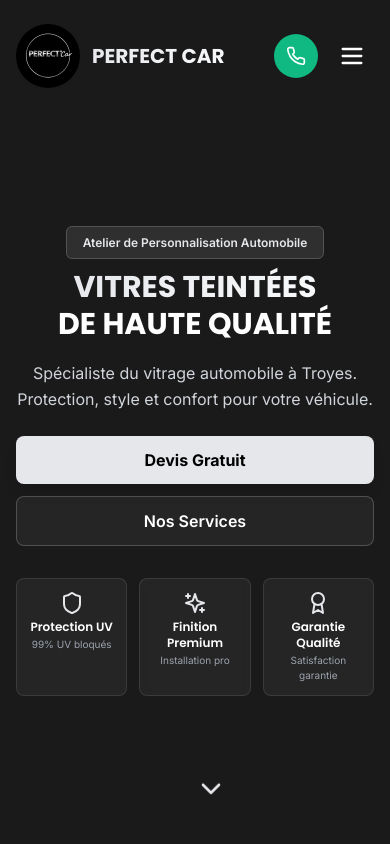
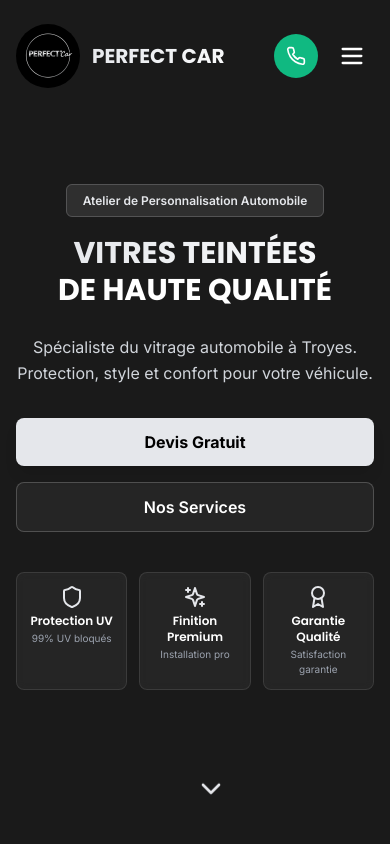
Before and after one commit to Mossab28/multiplexauto, a React (Vite) app: page / in a window 390 px wide. Shown: the top 844 px of the page. Built offline with nearby package versions, Linux system fonts and the light colour scheme.

Commit message:
fix: ajuster espacements verticaux Hero mobile pour mieux remplir l'écran

```diff
--- a/src/components/Hero.jsx
+++ b/src/components/Hero.jsx
@@ -13,29 +13,29 @@ const Hero = () => {
   ]
 
   return (
-    <section id="home" className="relative min-h-screen flex items-center overflow-hidden pt-20">
+    <section id="home" className="relative min-h-screen flex items-center overflow-hidden pt-16 sm:pt-20 pb-8 sm:pb-0">
 
       <div className="container mx-auto px-4 sm:px-6 lg:px-8 relative z-10">
         <div className="grid lg:grid-cols-2 gap-12 items-center">
           {/* Contenu à gauche */}
-          <div className="text-center lg:text-left animate-fade-in">
-            <div className="inline-block mb-4 sm:mb-6">
+          <div className="text-center lg:text-left animate-fade-in py-4 sm:py-0">
+            <div className="inline-block mb-6 sm:mb-6">
               <span className="bg-silver-accent/10 text-silver-accent px-4 py-2 sm:px-6 rounded-md text-xs sm:text-sm font-semibold border border-silver-accent/20">
                 Atelier de Personnalisation Automobile
               </span>
             </div>
 
-            <h1 className="text-3xl sm:text-5xl md:text-6xl lg:text-7xl font-racing font-bold mb-4 sm:mb-6 animate-slide-up leading-tight">
+            <h1 className="text-3xl sm:text-5xl md:text-6xl lg:text-7xl font-racing font-bold mb-6 sm:mb-6 animate-slide-up leading-tight">
               <span className="gradient-text">VITRES TEINTÉES</span>
               <br />
               <span className="text-white">DE HAUTE QUALITÉ</span>
             </h1>
 
-            <p className="text-base sm:text-lg md:text-xl text-gray-300 mb-6 sm:mb-8 lg:max-w-xl animate-slide-up leading-relaxed" style={{ animationDelay: '0.2s' }}>
+            <p className="text-base sm:text-lg md:text-xl text-gray-300 mb-8 sm:mb-8 lg:max-w-xl animate-slide-up leading-relaxed" style={{ animationDelay: '0.2s' }}>
               Spécialiste du vitrage automobile à Troyes. Protection, style et confort pour votre véhicule.
             </p>
 
-            <div className="flex flex-col sm:flex-row items-stretch sm:items-center lg:items-start gap-3 sm:gap-4 mb-8 sm:mb-12 animate-slide-up" style={{ animationDelay: '0.4s' }}>
+            <div className="flex flex-col sm:flex-row items-stretch sm:items-center lg:items-start gap-4 sm:gap-4 mb-10 sm:mb-12 animate-slide-up" style={{ animationDelay: '0.4s' }}>
               <a
                 href="#contact"
                 className="bg-silver-accent hover:bg-white active:bg-gray-400 text-black px-6 sm:px-8 py-3 sm:py-4 rounded-lg font-bold text-base sm:text-lg transition-all duration-300 transform hover:scale-105 w-full sm:w-auto shadow-lg text-center"
```
